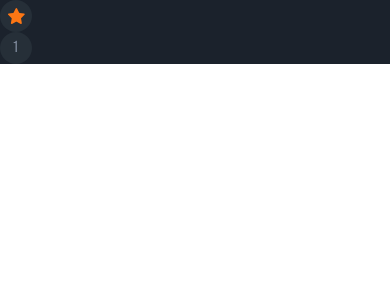
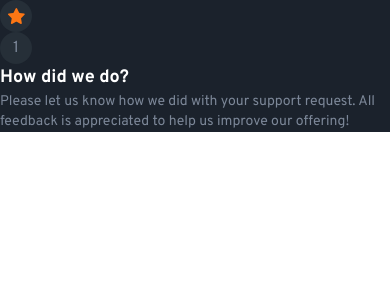
Before and after one commit to pixelzee3/interactive-rating-component-main, a Vue app: page / in a window 390 px wide. Shown: the top 300 px of the page. Built offline with nearby package versions, Linux system fonts and the light colour scheme.

Commit message:
Define header and description components (font sizes not finalized nor responsive yet).

```diff
--- a/src/App.vue
+++ b/src/App.vue
@@ -1,14 +1,19 @@
 <script setup>
-  import Container from './components/Container.vue';
+import Container from './components/Container.vue';
+import Header from './components/Header.vue';
+import Description from './components/Description.vue';
 </script>
 
 <template>
   <div class="bg-darker-blue">
     <Container>
-      <img src="./assets/icon-star.svg" alt="">
+      <img src="./assets/icon-star.svg" alt="" />
     </Container>
-    <Container>
-      1
-    </Container>
+    <Container> 1 </Container>
+    <Header>How did we do?</Header>
+    <Description>
+      Please let us know how we did with your support request. All feedback is
+      appreciated to help us improve our offering!
+    </Description>
   </div>
 </template>
--- /dev/null
+++ b/src/components/Description.vue
@@ -0,0 +1,3 @@
+<template>
+  <p class="text-sm text-grey"><slot /></p>
+</template>
--- /dev/null
+++ b/src/components/Header.vue
@@ -0,0 +1,3 @@
+<template>
+  <h1 class="text-lg font-bold text-white"><slot /></h1>
+</template>
```
